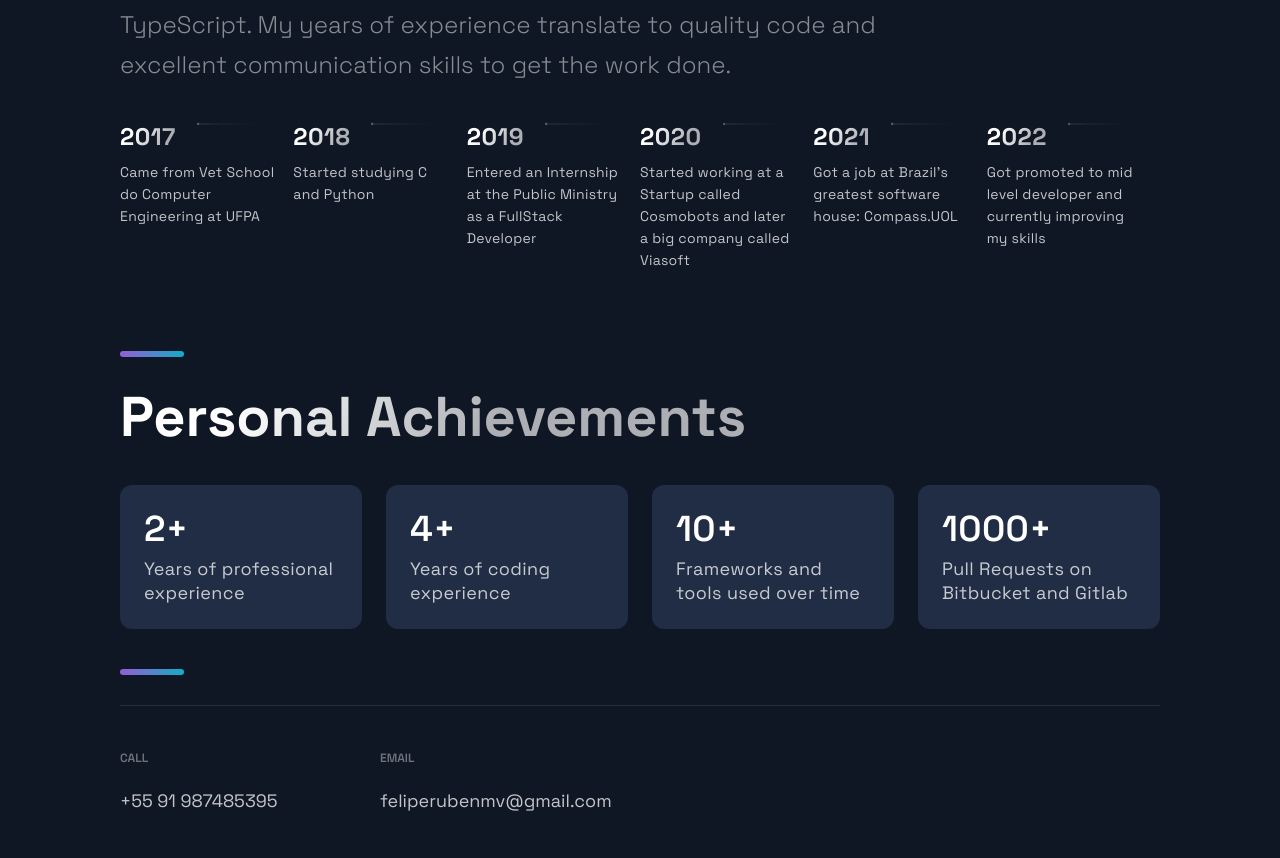
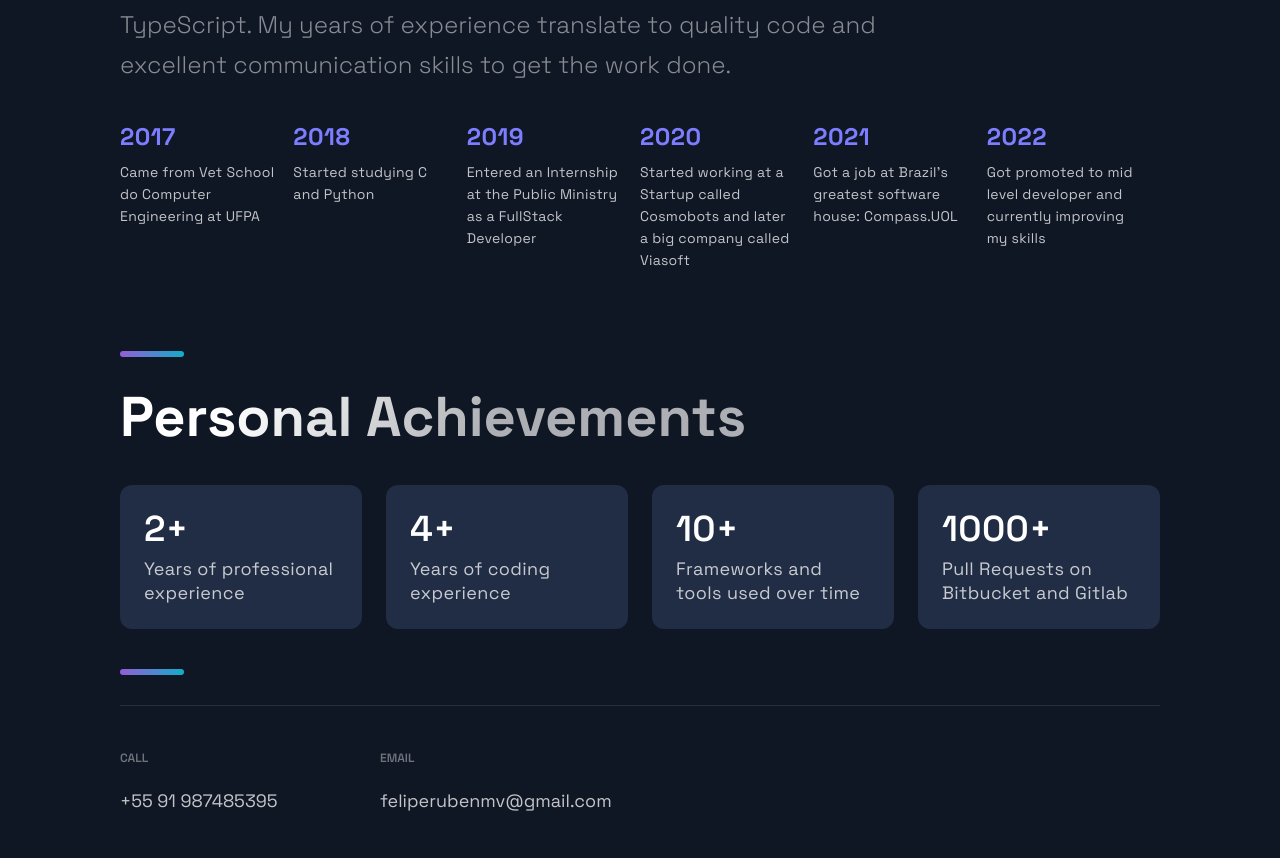
Before and after one commit to feliperucunha/next-portfolio, a Next.js app: page / in a window 1280 px wide. Shown: the part 2882-3740 px from the top of the page. Built offline with nearby package versions, Linux system fonts and the light colour scheme.

Commit message:
removing gradient because safari cant handle it

```diff
--- a/src/components/TimeLine/TimeLine.js
+++ b/src/components/TimeLine/TimeLine.js
@@ -74,22 +74,6 @@ const Timeline = () => {
                       fill="url(#paint0_linear)"
                       fill-opacity="0.33"
                     />
-                    <defs>
-                      <linearGradient
-                        id="paint0_linear"
-                        x1="-4.30412e-10"
-                        y1="0.5"
-                        x2="208"
-                        y2="0.500295"
-                        gradientUnits="userSpaceOnUse">
-                        <stop stop-color="white" />
-                        <stop
-                          offset="0.79478"
-                          stop-color="white"
-                          stop-opacity="0"
-                        />
-                      </linearGradient>
-                    </defs>
                   </CarouselItemImg>
                 </CarouselItemTitle>
                 <CarouselItemText>{item.text}</CarouselItemText>
--- a/src/components/TimeLine/TimeLineStyles.js
+++ b/src/components/TimeLine/TimeLineStyles.js
@@ -70,11 +70,12 @@ export const CarouselItemTitle = styled.h4`
   line-height: 32px;
   letter-spacing: 0.02em;
   display: flex;
-  /* This gradient is different due to the size of the Title container, it must transition sooner to be visible on the text */
-  background: linear-gradient(121.57deg, #FFFFFF 10%, rgba(255, 255, 255, 0.66) 30.15%);
-  -webkit-background-clip: text;
-  -webkit-text-fill-color: transparent;
+  color: #7d7eff;
   margin-bottom: 8px;
+  transition: 1s ease;
+  :hover {
+    text-decoration: underline;
+  }
 
   @media ${props => props.theme.breakpoints.md} {
     font-size: 20px;
```
